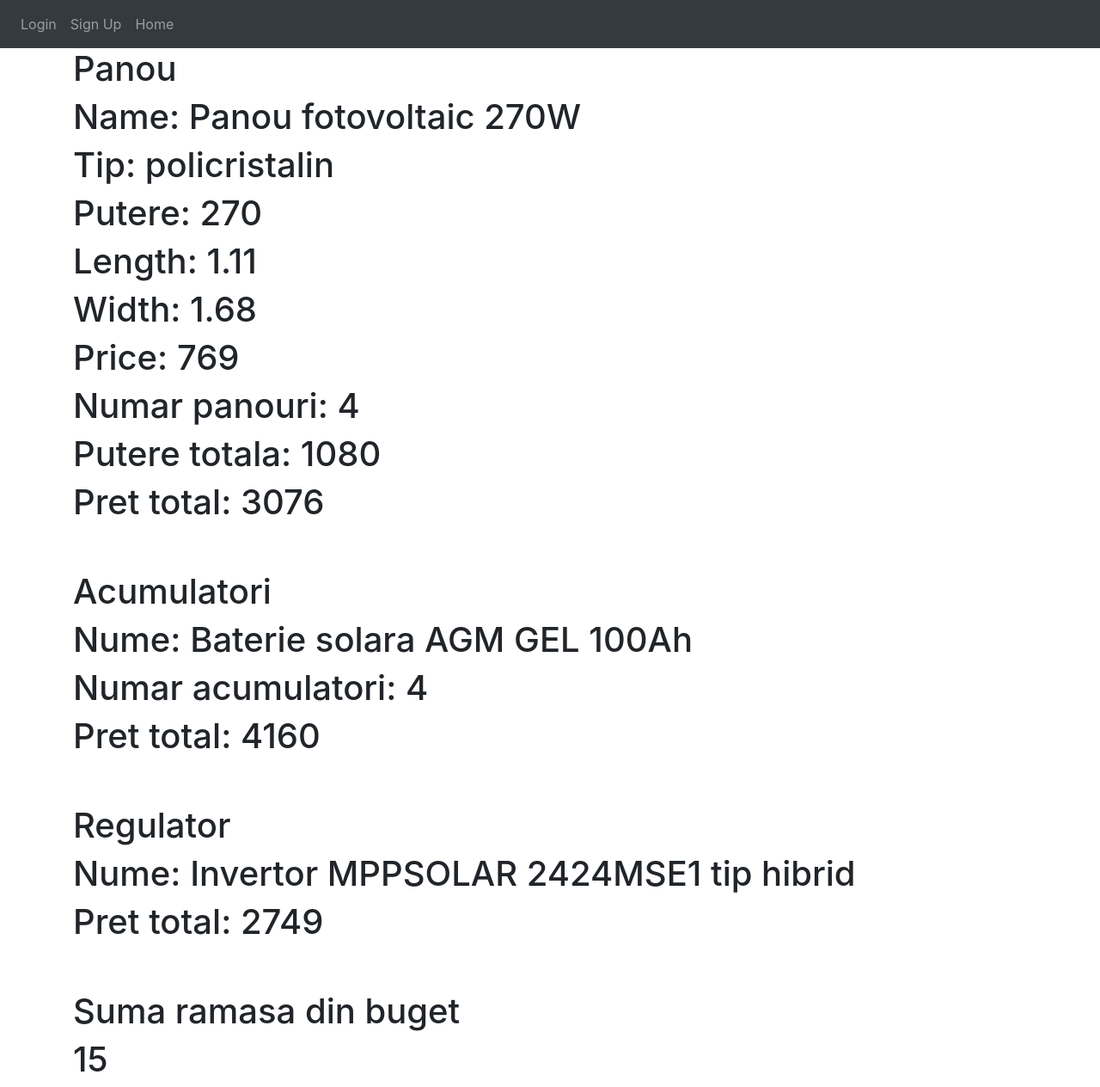
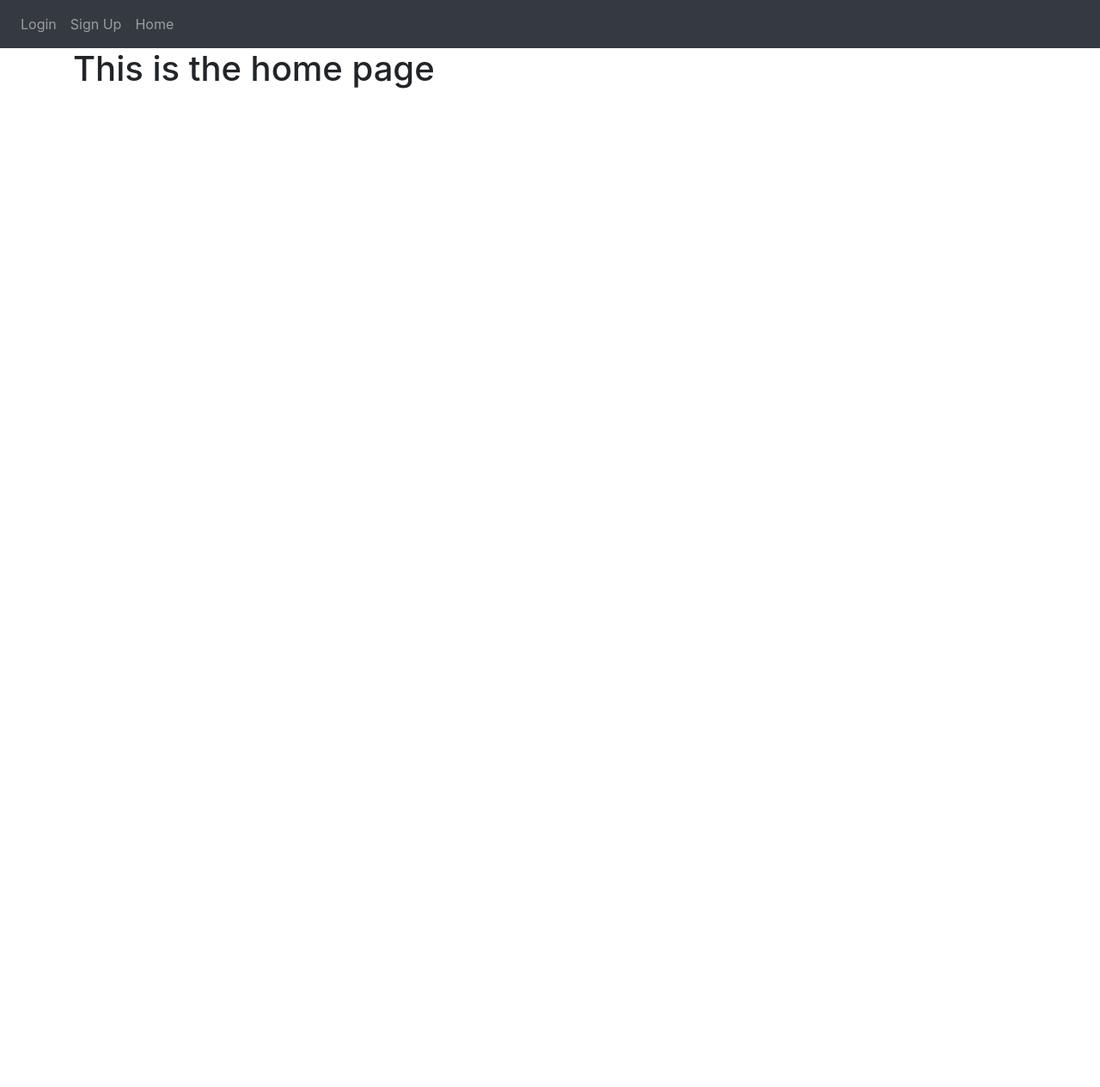
Before and after one commit to Lucky13forever/Amigos, a Flask app: page / in a window 1280 px wide. Shown: the whole page at 86% size. After the commit the page ends 103 px from the top, so only its background shows below. Run offline with Flask 2, Linux system fonts and the light colour scheme; some libraries are stand-ins or nearby versions.

Commit message:
updating test.html

```diff
--- a/AMIGOS/website/templates/home.html
+++ b/AMIGOS/website/templates/home.html
@@ -11,88 +11,5 @@
     {% endfor %} -->
 
 
-{% if ok == 1 %}
-
-<h1>Panou</h1>
-<!-- Panourile sunt in table_user[0] -->
-{% for i in range(4) %}
-
-{%  if i == 0 %}
-
-   <h1>Name: {% print(panouri[i].name) %} </h1>
-   <h1>Tip: {% print(panouri[i].type) %} </h1>
-   <h1>Putere: {% print(panouri[i].power) %} </h1>
-   <h1>Length: {% print(panouri[i].length) %} </h1>
-   <h1>Width: {% print(panouri[i].width) %} </h1>
-   <h1>Price: {% print(panouri[i].price) %} </h1>
-   <!-- <h1>Name: {% print(panouri[i].power) %} </h1>  -->
-   <!-- <h1>Name: {% print(panouri[i].power) %} </h1>   -->
-{% endif %}
-{% if i == 1%}
-    <h1>Numar panouri: {% print(panouri[i]) %}</h1>
-{% endif %}
-{% if i == 2%}
-    <h1>Putere totala: {% print(panouri[i]) %}</h1>
-{% endif %}
-{% if i == 3%}
-    <h1>Pret total: {% print(panouri[i]) %}</h1>
-{% endif %}
-
-{% endfor %}
-
-
-<br>
-<br>
-<h1>Acumulatori</h1>
-
-{% for i in range(3) %}
-
-{% if i == 0%}
-
-    <h1>Nume: {% print(acumulatori[i].name)%}</h1>
-
-{% endif%}
-
-{% if i == 1%}
-
-    <h1>Numar acumulatori: {% print(acumulatori[i])%}</h1>
-
-{% endif%}
-
-{% if i == 2%}
-
-    <h1>Pret total: {% print(acumulatori[i])%}</h1>
-
-{% endif%}
-
-
-{%endfor%}
-
-
-
-<br>
-<br>
-<h1>Regulator</h1>
-
-    <h1>Nume: {% print(regulatori.name)%}</h1>
-    <h1>Pret total: {% print(regulatori.price) %}</h1>
-
-<br>
-<br>
-
-<h1>Suma ramasa din buget</h1>
-    <h1>{% print(ramas) %}</h1>
-
-
-    <!-- <h1>Current: {% print(user) %}</h1> -->
-
-
-{% endif %}
-
-
-{% if ok == 0%}
-
-    <h1>Buget is too low</h1>
-
-{%endif%}
+<h1>This is the home page</h1>
 {% endblock %}
--- a/AMIGOS/website/templates/test.html
+++ b/AMIGOS/website/templates/test.html
@@ -10,9 +10,10 @@
     <h4>{% print(user.id, user.name, user.email) %}</h4>
     {% endfor %} -->
 
-<h1>THIS IS THE TEST PAGE</h1>
+<h1 style="color: red;">THIS IS THE TEST PAGE</h1>
 
-
+<br>
+<br>
 {% if ok == 1 %}
 
 <h1>Panou</h1>
--- a/AMIGOS/website/views.py
+++ b/AMIGOS/website/views.py
@@ -50,4 +50,4 @@
     acumulatori = result[1]
     regulatori = result[2]
     ramas_din_buget = result[3]
-    return render_template("home.html", panouri=panouri, acumulatori=acumulatori, regulatori=regulatori, ramas=ramas_din_buget, ok = ok, user=current_user) #User.query.all()
+    return render_template("test.html", panouri=panouri, acumulatori=acumulatori, regulatori=regulatori, ramas=ramas_din_buget, ok = ok, user=current_user) #User.query.all()
```
